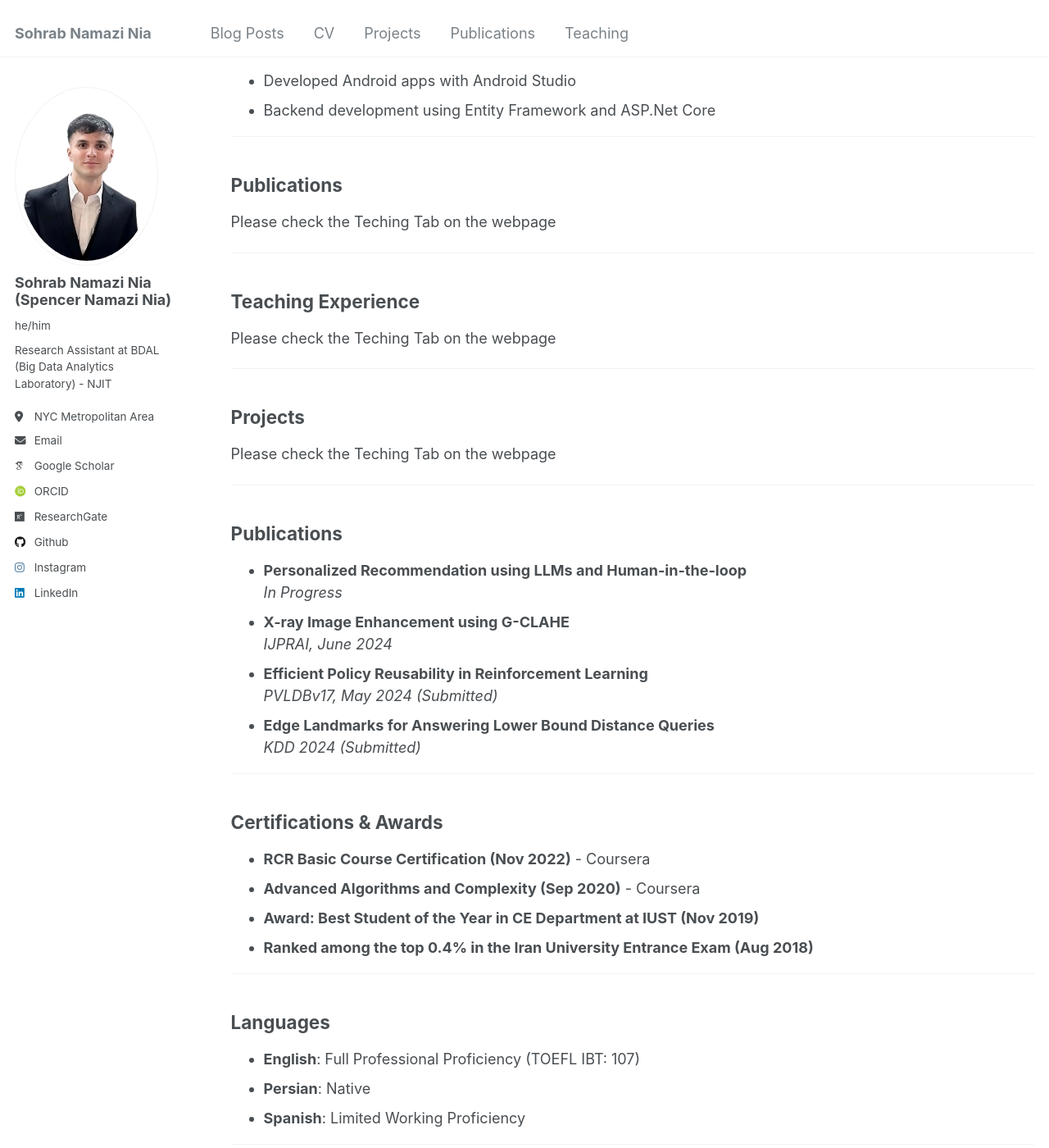
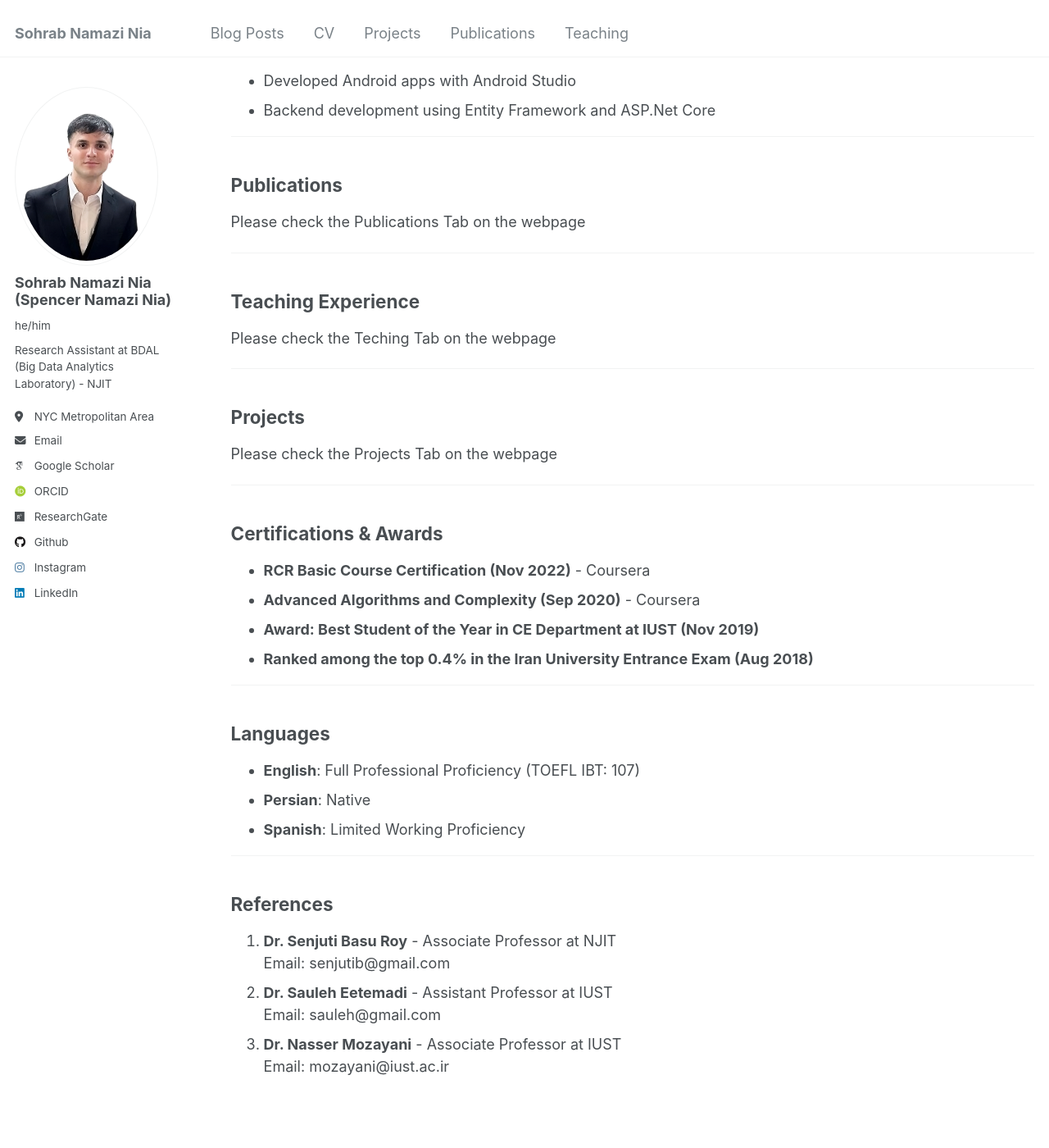
Before and after one commit to sohrabnamazinia/sohrabnamazinia.github.io, a Jekyll site: the page built from _pages/cv.md, in a window 1280 px wide and 1400 px high, scrolled down 1947 px. Shown: the whole window at 82% size. Built offline with Jekyll 4.4.1, drawn with Linux system fonts in a browser that asks for light colours; some web fonts are replaced.

Commit message:
change cv.md

```diff
--- a/_pages/cv.md
+++ b/_pages/cv.md
@@ -73,7 +73,7 @@ redirect_from:
 
 ## Publications
 
-Please check the Teching Tab on the webpage
+Please check the Publications Tab on the webpage
 
 ---
 
@@ -85,20 +85,7 @@ Please check the Teching Tab on the webpage
 
 ## Projects
 
-Please check the Teching Tab on the webpage
-
----
-
-## Publications
-
-- **Personalized Recommendation using LLMs and Human-in-the-loop**
-  *In Progress*
-- **X-ray Image Enhancement using G-CLAHE**
-  *IJPRAI, June 2024*
-- **Efficient Policy Reusability in Reinforcement Learning**
-  *PVLDBv17, May 2024 (Submitted)*
-- **Edge Landmarks for Answering Lower Bound Distance Queries**
-  *KDD 2024 (Submitted)*
+Please check the Projects Tab on the webpage
 
 ---
 
```
